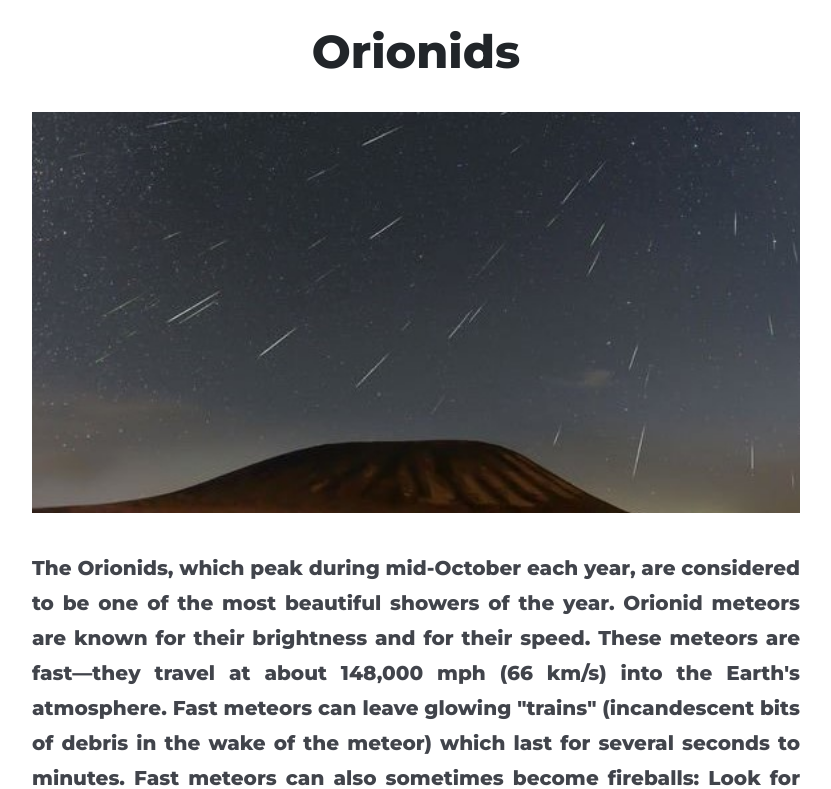
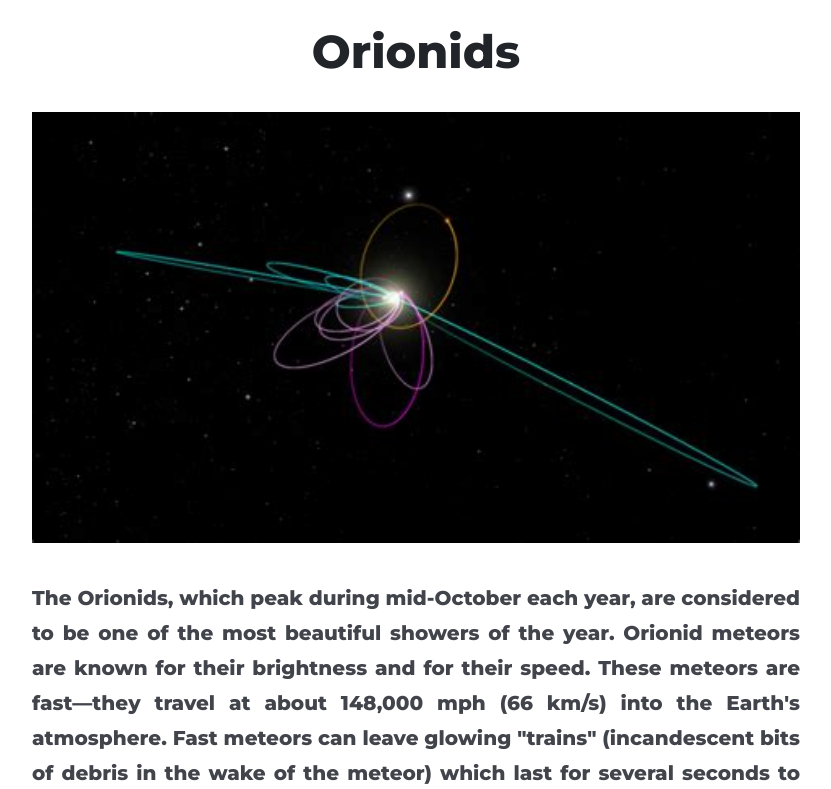
Before and after one commit to Abhineetnehra/The-Cosmos, a Node server app: page /orionids in a window 1280 px wide. Shown: the part 104-893 px from the top of the page, without its empty margins (224-1055 px from the left). Run offline with Node 20, Linux system fonts and the light colour scheme; some libraries are stand-ins or nearby versions.

Commit message:
Update orionids.ejs

```diff
--- a/views/orionids.ejs
+++ b/views/orionids.ejs
@@ -4,7 +4,7 @@
 <br />
 <h1><big>Orionids</big></h1>
 <br />
-<img class="milkyimg" src="/images/orionids.jpeg" alt="orionids" />
+<img class="milkyimg" src="/images/nomoon.jpeg" alt="orionids" />
 <p class="milkywaytext">
 The Orionids, which peak during mid-October each year, are considered to be one of the most beautiful showers of the year. Orionid meteors are known for their brightness and for their speed. These meteors are fast—they travel at about 148,000 mph (66 km/s) into the Earth's atmosphere. Fast meteors can leave glowing "trains" (incandescent bits of debris in the wake of the meteor) which last for several seconds to minutes. Fast meteors can also sometimes become fireballs: Look for prolonged explosions of light when viewing the Orionid meteor shower.
 </p>
```
